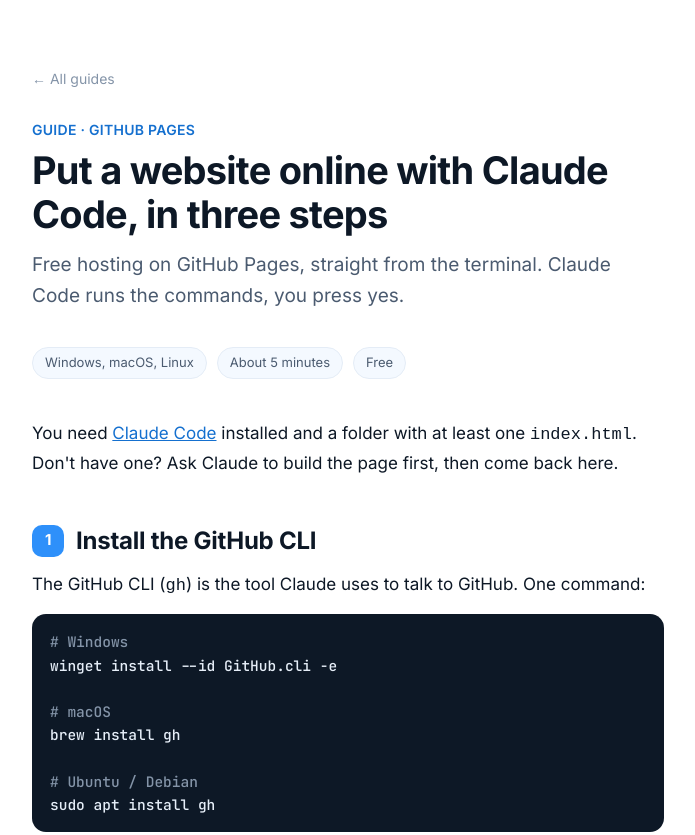
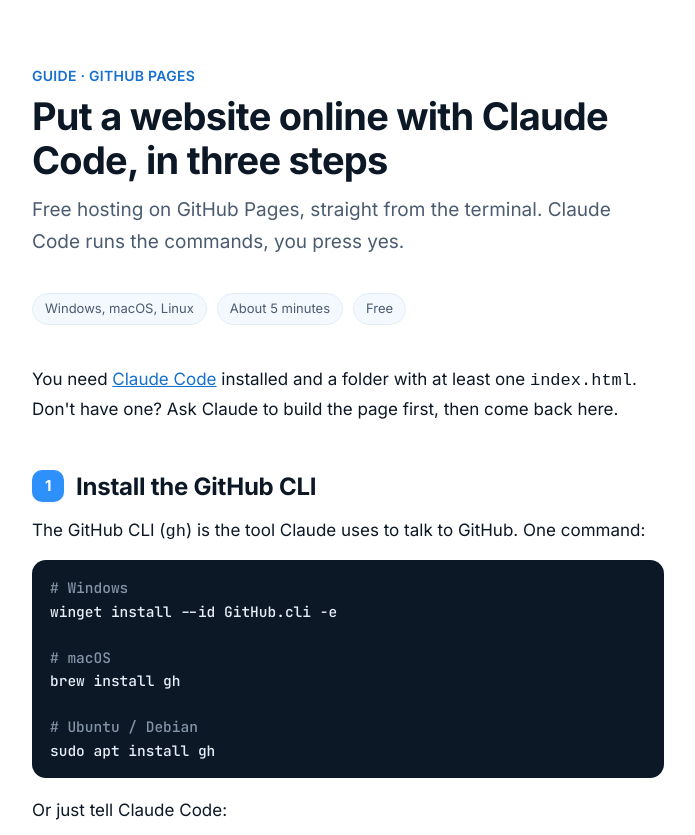
Before and after one commit to benniaishop-oss/claude-guides, a plain HTML site: page pages/index.html in a window 1280 px wide. Shown: the top 835 px of the page, without its empty margins (292-987 px from the left). Drawn offline with Linux system fonts and the light colour scheme.

Commit message:
Guides stand alone: drop the back link

```diff
--- a/pages/index.html
+++ b/pages/index.html
@@ -17,7 +17,6 @@
   body { margin: 0; background: var(--bg); color: var(--text); font: 17px/1.65 Inter, system-ui, sans-serif; -webkit-font-smoothing: antialiased; }
   main { max-width: 680px; margin: 0 auto; padding: 64px 24px 96px; }
   a { color: var(--blue-dark); }
-  .back { display: inline-block; color: var(--faint); text-decoration: none; font-size: 14px; margin-bottom: 28px; }
   .eyebrow { color: var(--blue-dark); font-weight: 600; font-size: 14px; letter-spacing: .02em; text-transform: uppercase; }
   h1 { font-size: 38px; line-height: 1.15; letter-spacing: -.02em; margin: 8px 0 12px; }
   p.lead { color: var(--muted); font-size: 19px; margin: 0 0 36px; }
@@ -37,7 +36,6 @@
 </head>
 <body>
 <main>
-  <a class="back" href="../">← All guides</a>
   <div class="eyebrow">Guide · GitHub Pages</div>
   <h1>Put a website online with Claude Code, in three steps</h1>
   <p class="lead">Free hosting on GitHub Pages, straight from the terminal. Claude Code runs the commands, you press yes.</p>
```
